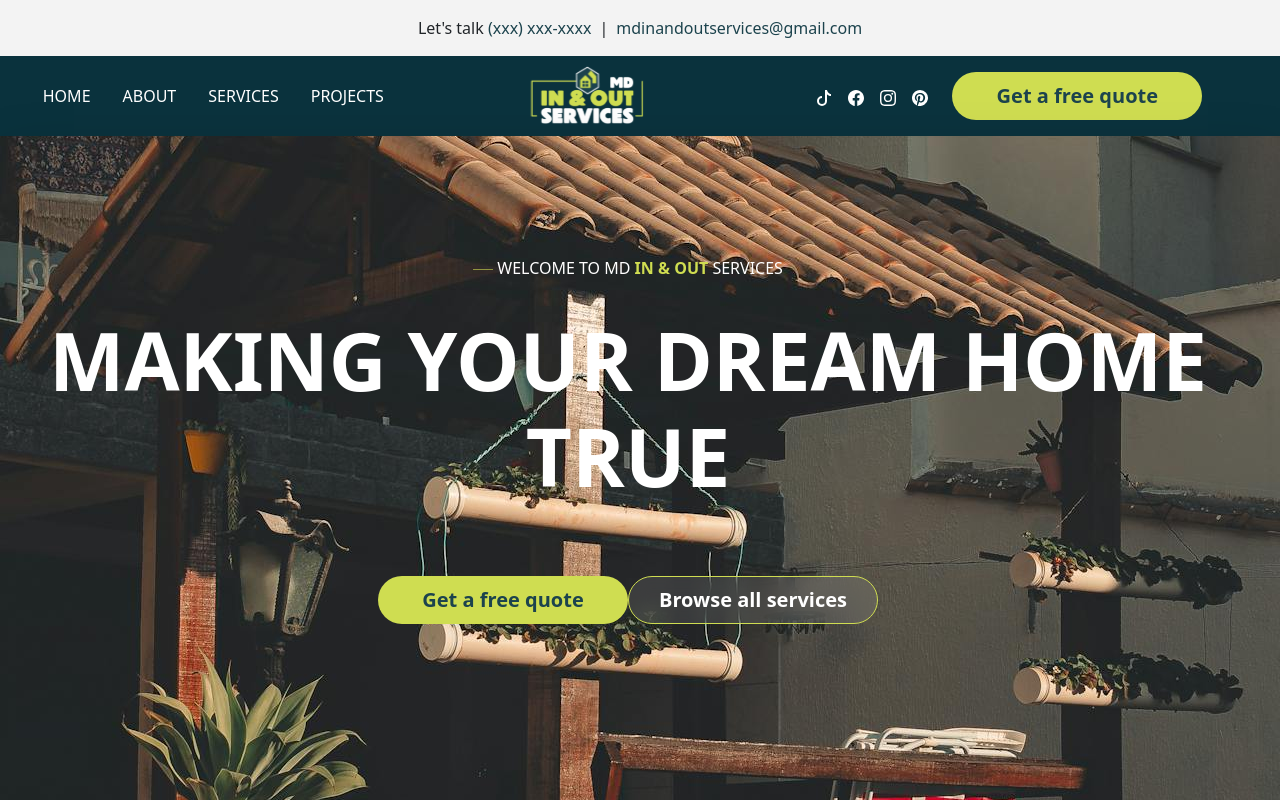
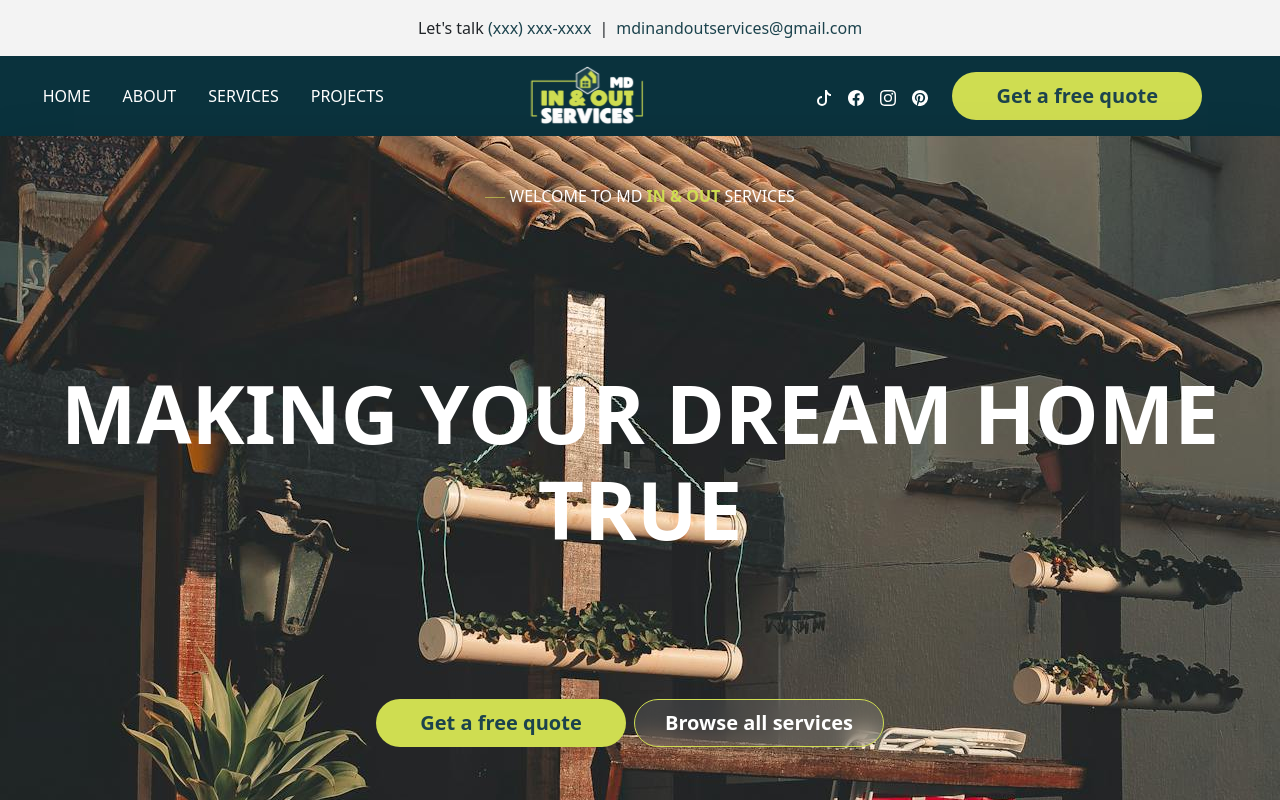
Before and after one commit to yohanJS/mdinandoutserv, a Vue app: page / in a window 1280 px wide. Shown: the top 800 px of the page. Built offline with nearby package versions, Linux system fonts and the light colour scheme.

Commit message:
making updates to the hero section

```diff
--- a/src/components/HeroSection.vue
+++ b/src/components/HeroSection.vue
@@ -1,16 +1,15 @@
   <template>
-    <div class="container-fluid p-0 bg-color">
+    <div class="container-fluid p-0 bg-color minvh-100">
       <div class="row g-0">
         <div class="col-md-12 shadow-lg position-relative">
-
           <!-- <video autoplay loop muted playsinline>
             <source src="../assets/web _md_in and out services.mp4" type="video/mp4">
           </video> -->
           <img src="../assets/bg-forNow.jpg" alt="Background Image" class="img-fluid" style="object-fit: cover; width: 100%; height: 100vh;">
 
-          <div class="row d-flex flex-column pt-5 align-items-center text-center text-white" style="position: absolute; top: 0; left: 0; width: 100%; height: 100vh; z-index: 1;">
-            <div id="section" class="col-12 mt-5">
-              <p id="welcomeMsg" class="mt-4 text-uppercase pb-3">
+          <div class="row text-center text-white m-0 pb-5" style="position: absolute; top: 0; left: 0; width: 100%; height: 100vh; z-index: 1;">
+            <div id="section" class="col-12">
+              <p id="welcomeMsg" class="mt-5 text-uppercase">
               <svg
                 xmlns="http://www.w3.org/2000/svg"
                 viewBox="0 1 100 3"
@@ -24,13 +23,11 @@
             </p>
             </div>
             <div class="col-12">
-              <h1 class="display-1 fw-bold">MAKING YOUR DREAM HOME TRUE</h1>
+              <h1 class="display-1 fw-bold m-0">MAKING YOUR DREAM HOME TRUE</h1>
             </div>
-            <div class="row">
-              <div class="col-12 mt-5">
-                <button id="freeQuoteBtn" class="btn btn-lg rounded-pill btn-color btn-text-color fw-bold mt-3" style="width: 250px;" onclick="window.location.href='#getQuote'">Get a free quote</button>
-                <button id="servicesBtn" class="btn btn-lg rounded-pill glass-button btn-border-color text-white fw-bold mt-3" style="width: 250px;" onclick="window.location.href='#services'">Browse all services</button>
-              </div>
+            <div class="col-12">
+              <button id="freeQuoteBtn" class="btn btn-lg rounded-pill btn-color btn-text-color fw-bold" style="width: 250px;" onclick="window.location.href='#getQuote'">Get a free quote</button>
+              <button id="servicesBtn" class="btn btn-lg rounded-pill glass-button btn-border-color text-white fw-bold" style="width: 250px;" onclick="window.location.href='#services'">Browse all services</button>
             </div>
            </div>
         </div>
@@ -49,8 +46,8 @@
     color: #1C434D;
   }
   .glass-button {
-    background-color: rgba(255, 255, 255, 0.1); /* Adjust the opacity (0.3) as needed */
-    backdrop-filter: blur(10px); /* Adjust the blur value as needed */
+    background-color: rgba(255, 255, 255, 0.1);
+    backdrop-filter: blur(10px);
   }
   .btn-border-color {
     border: 1px solid #CFDD51;
@@ -64,29 +61,24 @@
   </style>
 
 <script setup>
-import { ref, onMounted } from 'vue';
 
-const isMobile = ref(false);
-const isDesktop = ref(false);
-
-onMounted(() => {
-  isMobile.value = window.innerWidth < 600;
-});
-
-window.addEventListener('resize', () => {
-  isMobile.value = window.innerWidth < 600;
+window.onload = () => {
   let freeQuoteBtn = document.getElementById("freeQuoteBtn");
   let servicesBtn = document.getElementById("servicesBtn");
   let welcomeMsg = document.getElementById("welcomeMsg");
 
-  if (isMobile.value) {
+  const isMobile = window.innerWidth;
+
+  if  (isMobile < 600) {
     welcomeMsg.classList.remove("mt-4");
-    freeQuoteBtn.classList.remove("mr-r");
+    servicesBtn.classList.remove("mr-r");
     freeQuoteBtn.classList.add("mt-3");
     servicesBtn.classList.add("mt-3");
   } else {
+    freeQuoteBtn.classList.add("me-2");
+    servicesBtn.classList.add("mr-r");
     welcomeMsg.classList.add("mt-4");
-    freeQuoteBtn.classList.add("mr-r");
   }
-});
+
+}
 </script>
```
